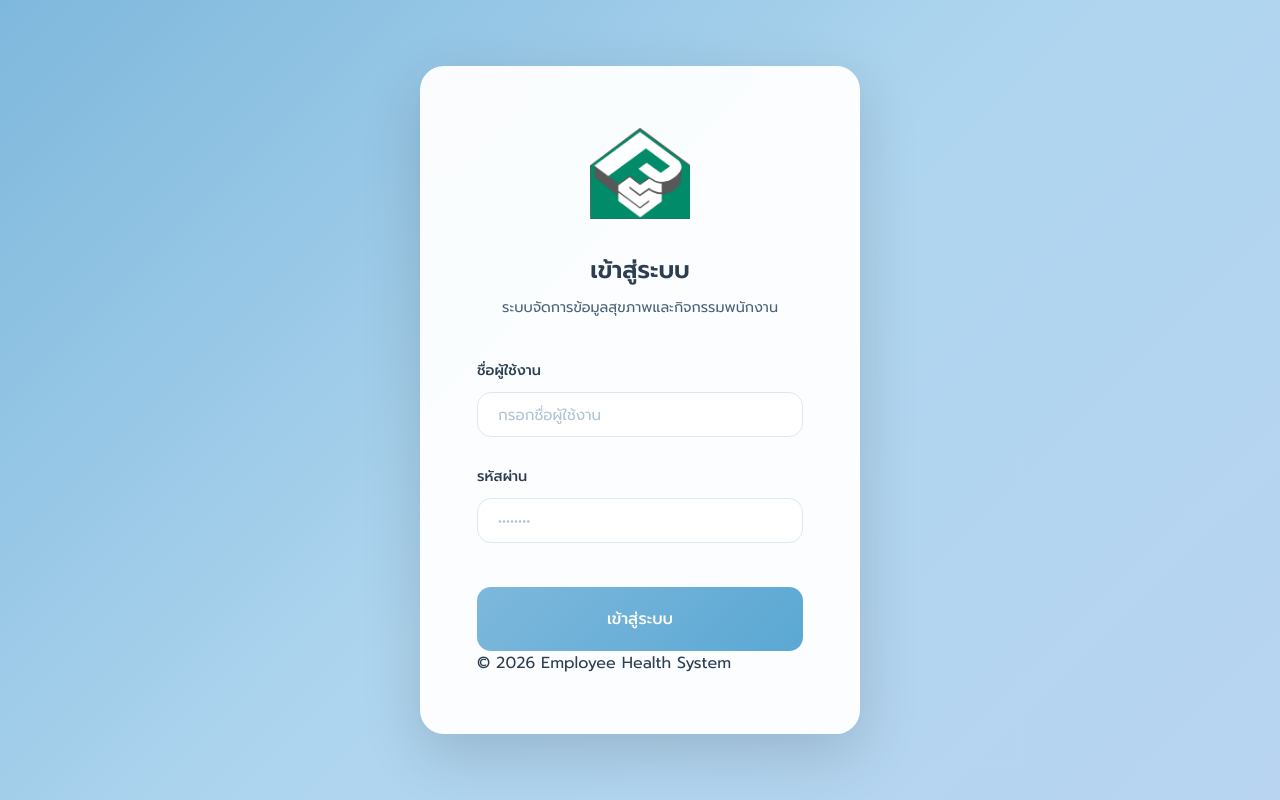
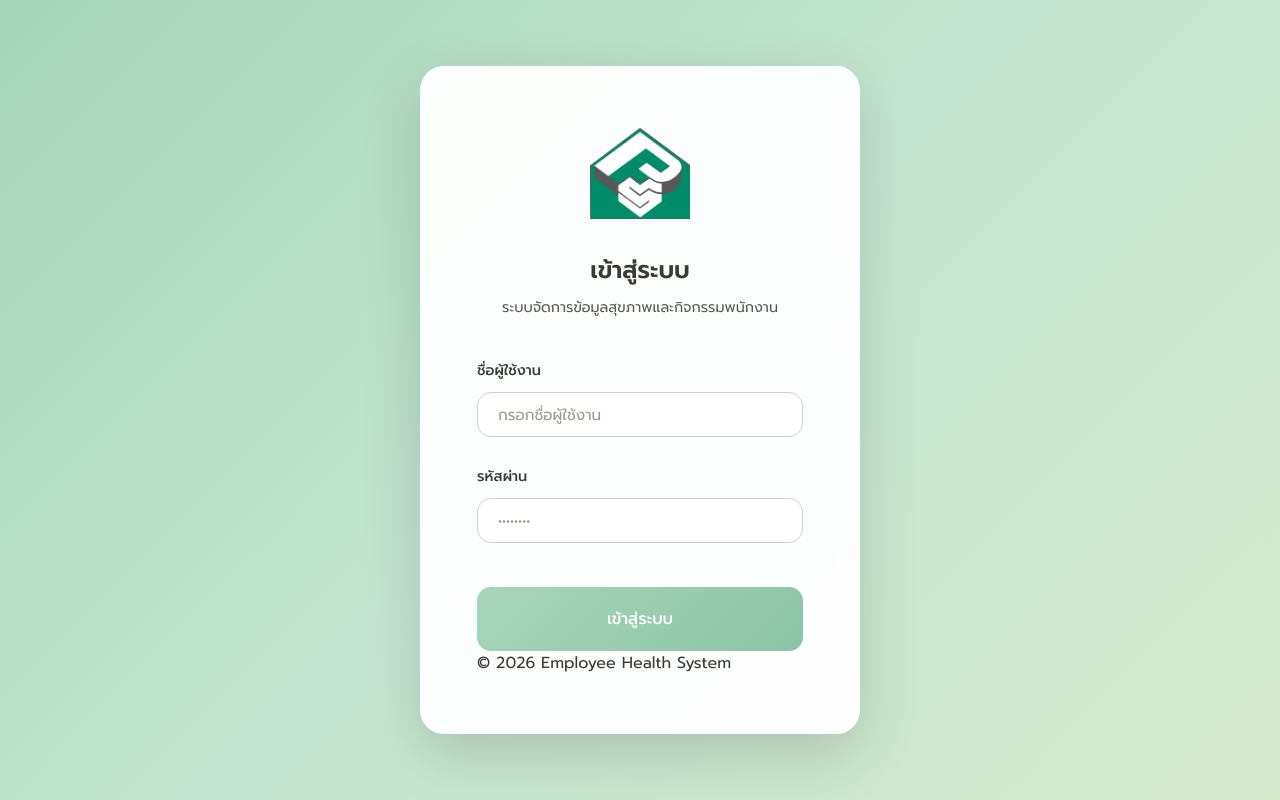
Before and after one commit to ntpnuttapol/employee-health-system, a React (Vite) app: page /login in a window 1280 px wide. Built offline with nearby package versions, Linux system fonts and the light colour scheme; no server answers; the database is empty.

Commit message:
feat: Earthtone Pastel theme - Mint green primary with warm cream backgrounds

```diff
--- a/src/index.css
+++ b/src/index.css
@@ -1,56 +1,56 @@
 /* ========================================
    Employee Health & Activity System
-   Cloud Pastel Blue-White Theme
+   Earthtone Pastel Theme - Mint Green
    ======================================== */
 
 :root {
-  /* Cloud Primary - Soft Sky Blue */
-  --color-primary: #7eb8dc;
-  --color-primary-dark: #5aa8d4;
-  --color-primary-light: #d4e9f7;
-
-  /* Cloud Secondary - Very Light Blue */
-  --color-secondary: #aed5ef;
-  --color-secondary-dark: #8cc5e8;
-  --color-secondary-light: #e0f1fc;
-
-  /* Cloud Accent - Soft Periwinkle */
-  --color-accent: #b8d4f0;
-  --color-accent-dark: #9bc4ea;
-  --color-accent-light: #e5f0fa;
-
-  /* Warm accent for highlights */
-  --color-warm: #a8d8f0;
-  --color-warm-dark: #8acbe8;
-  --color-warm-light: #d8eef8;
-
-  /* Cloud Neutrals - White with blue tint */
-  --color-bg-primary: #fafcff;
-  --color-bg-secondary: #f5f9fc;
-  --color-bg-tertiary: #ecf4fa;
+  /* Earthtone Primary - Soft Mint Green */
+  --color-primary: #a8d5ba;
+  --color-primary-dark: #8bc4a6;
+  --color-primary-light: #d4ede2;
+
+  /* Earthtone Secondary - Sage Green */
+  --color-secondary: #c4e5d1;
+  --color-secondary-dark: #b0dcc5;
+  --color-secondary-light: #e1f3e6;
+
+  /* Earthtone Accent - Soft Olive */
+  --color-accent: #d4e8cc;
+  --color-accent-dark: #c5ddbb;
+  --color-accent-light: #e5f2dd;
+
+  /* Warm accent for highlights - Terracotta */
+  --color-warm: #e8b4a0;
+  --color-warm-dark: #dda08f;
+  --color-warm-light: #f5d4c8;
+
+  /* Earthtone Neutrals - Warm Cream */
+  --color-bg-primary: #f8f7f4;
+  --color-bg-secondary: #f2f0ea;
+  --color-bg-tertiary: #ebe8dc;
   --color-bg-card: #ffffff;
 
-  /* Text - Darker for better contrast */
-  --color-text-primary: #2c3e50;
-  --color-text-secondary: #4a6278;
-  --color-text-muted: #7a92a5;
-  --color-text-light: #b0c4d4;
-
-  /* Borders - Very Light */
-  --color-border: #dce8f0;
-  --color-border-light: #eef4f8;
-
-  /* Status Colors */
-  --color-success: #6ec9b8;
-  --color-warning: #f5c76d;
-  --color-error: #e88888;
-  --color-info: #7eb8dc;
-
-  /* Shadows - Softer blue tint */
-  --shadow-sm: 0 1px 3px rgba(44, 62, 80, 0.05);
-  --shadow-md: 0 2px 10px rgba(44, 62, 80, 0.08);
-  --shadow-lg: 0 4px 20px rgba(44, 62, 80, 0.1);
-  --shadow-xl: 0 8px 30px rgba(44, 62, 80, 0.12);
+  /* Text - Warm Dark Gray */
+  --color-text-primary: #3a3a35;
+  --color-text-secondary: #5a5a52;
+  --color-text-muted: #7a7a6f;
+  --color-text-light: #9a9a8d;
+
+  /* Borders - Earthtone Light */
+  --color-border: #d4d0c7;
+  --color-border-light: #e8e5de;
+
+  /* Status Colors - Earthtone Palette */
+  --color-success: #8bc4a6;
+  --color-warning: #e8b4a0;
+  --color-error: #e8a8a0;
+  --color-info: #a8d5ba;
+
+  /* Shadows - Earthtone Warm */
+  --shadow-sm: 0 1px 3px rgba(58, 58, 53, 0.05);
+  --shadow-md: 0 2px 10px rgba(58, 58, 53, 0.08);
+  --shadow-lg: 0 4px 20px rgba(58, 58, 53, 0.1);
+  --shadow-xl: 0 8px 30px rgba(58, 58, 53, 0.12);
 
   /* Spacing - Generous */
   --spacing-xs: 0.375rem;
@@ -128,14 +128,14 @@ a:hover {
   /* Changed from 260px to match collapsed width */
   min-height: 100vh;
   transition: margin-left var(--transition-normal);
-  /* Floating Orb Cloud Background */
+  /* Floating Orb Earthtone Background */
   background:
-    radial-gradient(ellipse 80% 50% at 10% 20%, rgba(126, 184, 220, 0.12) 0%, transparent 50%),
-    radial-gradient(ellipse 60% 40% at 90% 80%, rgba(174, 213, 239, 0.1) 0%, transparent 45%),
-    radial-gradient(ellipse 50% 60% at 50% 50%, rgba(184, 212, 240, 0.06) 0%, transparent 40%),
-    radial-gradient(ellipse 40% 30% at 80% 20%, rgba(168, 216, 240, 0.08) 0%, transparent 35%),
-    radial-gradient(ellipse 45% 35% at 20% 80%, rgba(174, 213, 239, 0.07) 0%, transparent 40%),
-    linear-gradient(180deg, #fafcff 0%, #f0f7fc 50%, #fafcff 100%);
+    radial-gradient(ellipse 80% 50% at 10% 20%, rgba(168, 213, 186, 0.12) 0%, transparent 50%),
+    radial-gradient(ellipse 60% 40% at 90% 80%, rgba(196, 229, 209, 0.1) 0%, transparent 45%),
+    radial-gradient(ellipse 50% 60% at 50% 50%, rgba(212, 232, 204, 0.06) 0%, transparent 40%),
+    radial-gradient(ellipse 40% 30% at 80% 20%, rgba(232, 184, 160, 0.08) 0%, transparent 35%),
+    radial-gradient(ellipse 45% 35% at 20% 80%, rgba(212, 232, 204, 0.07) 0%, transparent 40%),
+    linear-gradient(180deg, #f8f7f4 0%, #f2f0ea 50%, #f8f7f4 100%);
   background-attachment: fixed;
 }
 
@@ -159,13 +159,13 @@ a:hover {
   height: 100vh;
   background: linear-gradient(180deg,
       #ffffff 0%,
-      #f8fbff 100%);
+      #f8f7f4 100%);
   color: var(--color-text-primary);
   padding: var(--spacing-lg) var(--spacing-md);
   display: flex;
   flex-direction: column;
   z-index: 100;
-  box-shadow: 0 0 30px rgba(126, 184, 220, 0.15);
+  box-shadow: 0 0 30px rgba(168, 213, 186, 0.15);
   border-right: 1px solid var(--color-border);
   transition: width var(--transition-normal);
   overflow-x: hidden;
@@ -197,7 +197,7 @@ a:hover {
   font-size: 1.25rem;
   font-weight: 600;
   color: var(--color-primary-dark);
-  background: linear-gradient(135deg, #5aa8d4 0%, #7eb8dc 100%);
+  background: linear-gradient(135deg, #8bc4a6 0%, #a8d5ba 100%);
   -webkit-background-clip: text;
   -webkit-text-fill-color: transparent;
   background-clip: text;
@@ -302,7 +302,7 @@ a:hover {
   background: linear-gradient(135deg, var(--color-primary) 0%, var(--color-primary-dark) 100%);
   color: white;
   font-weight: 600;
-  box-shadow: 0 2px 8px rgba(126, 184, 220, 0.4);
+  box-shadow: 0 2px 8px rgba(168, 213, 186, 0.4);
 }
 
 .sidebar-link-icon {
@@ -1806,7 +1806,7 @@ a:hover {
 
 .chart-container {
   background: linear-gradient(180deg,
-      rgba(142, 200, 232, 0.05) 0%,
+      rgba(168, 213, 186, 0.05) 0%,
       transparent 100%);
   border-radius: var(--radius-md);
   padding: 1rem;
@@ -1815,7 +1815,7 @@ a:hover {
 
 .chart-container:hover {
   background: linear-gradient(180deg,
-      rgba(142, 200, 232, 0.1) 0%,
+      rgba(168, 213, 186, 0.1) 0%,
       transparent 100%);
 }
 
```
Also changed, not shown: 6 other files (tests, documents, lock files or other folders).
